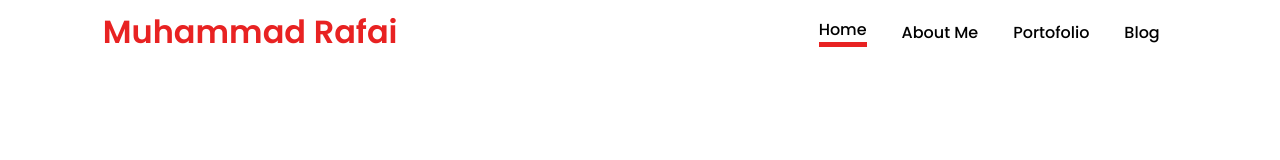
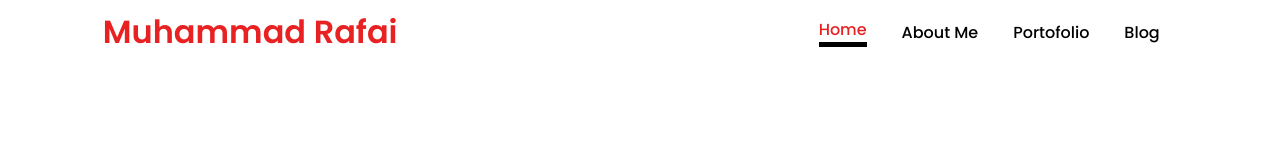
Before and after one commit to rafai123/personalWebsite, a plain HTML site: page index.html in a window 1280 px wide. In both pictures the pointer is over the link "Home". Drawn offline with Linux system fonts and the light colour scheme.

Commit message:
menambahkan Hoover pada menu navbar

```diff
--- a/style.css
+++ b/style.css
@@ -42,3 +42,9 @@ nav .logo {
 .container-nav-menu > .active {
     border-bottom: 5px solid #E82222;
 }
+
+.container-nav-menu > a:hover {
+    border-bottom: 5px solid black;
+    color: #E82222;
+    transition: all .3s;
+}
```
